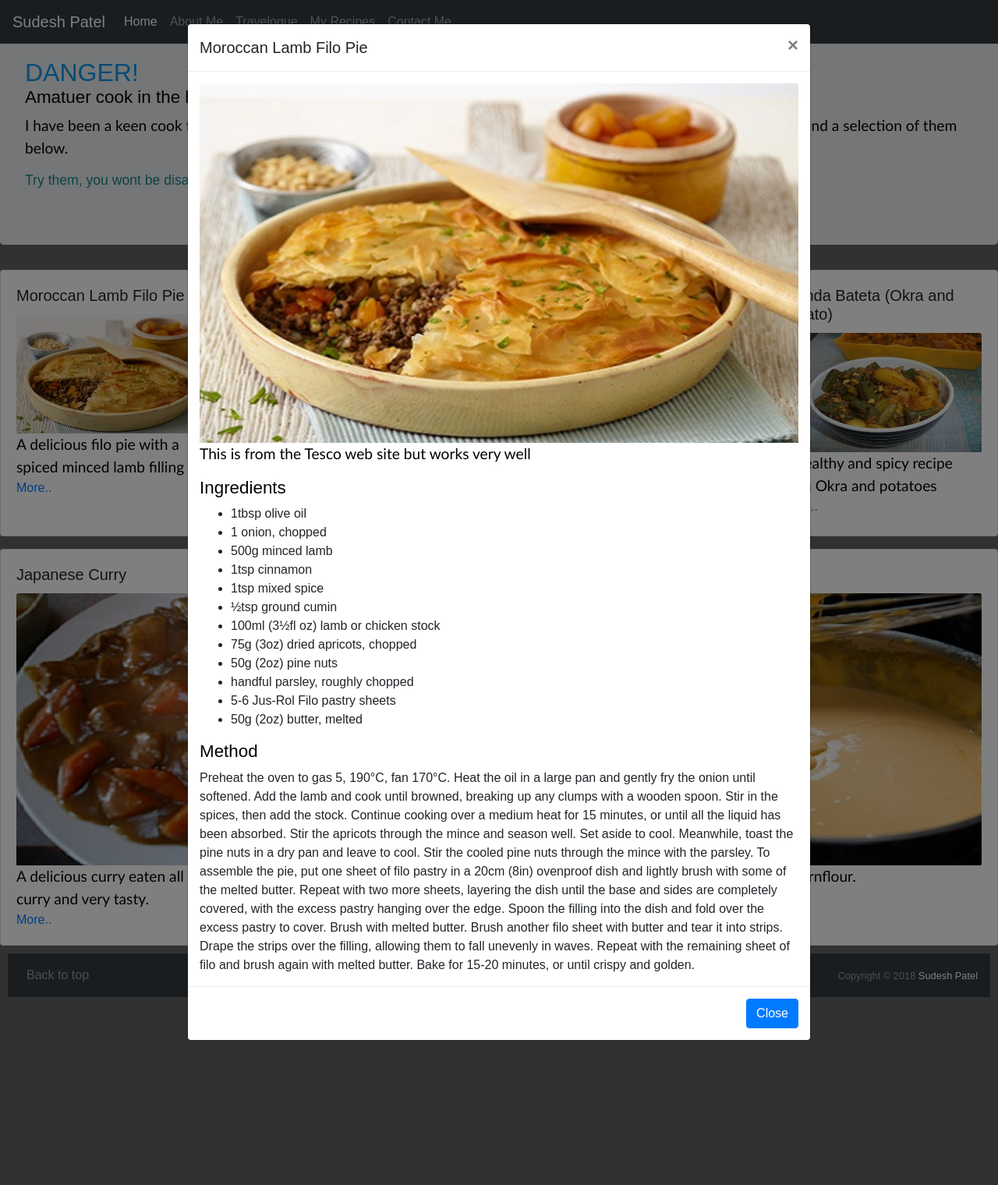
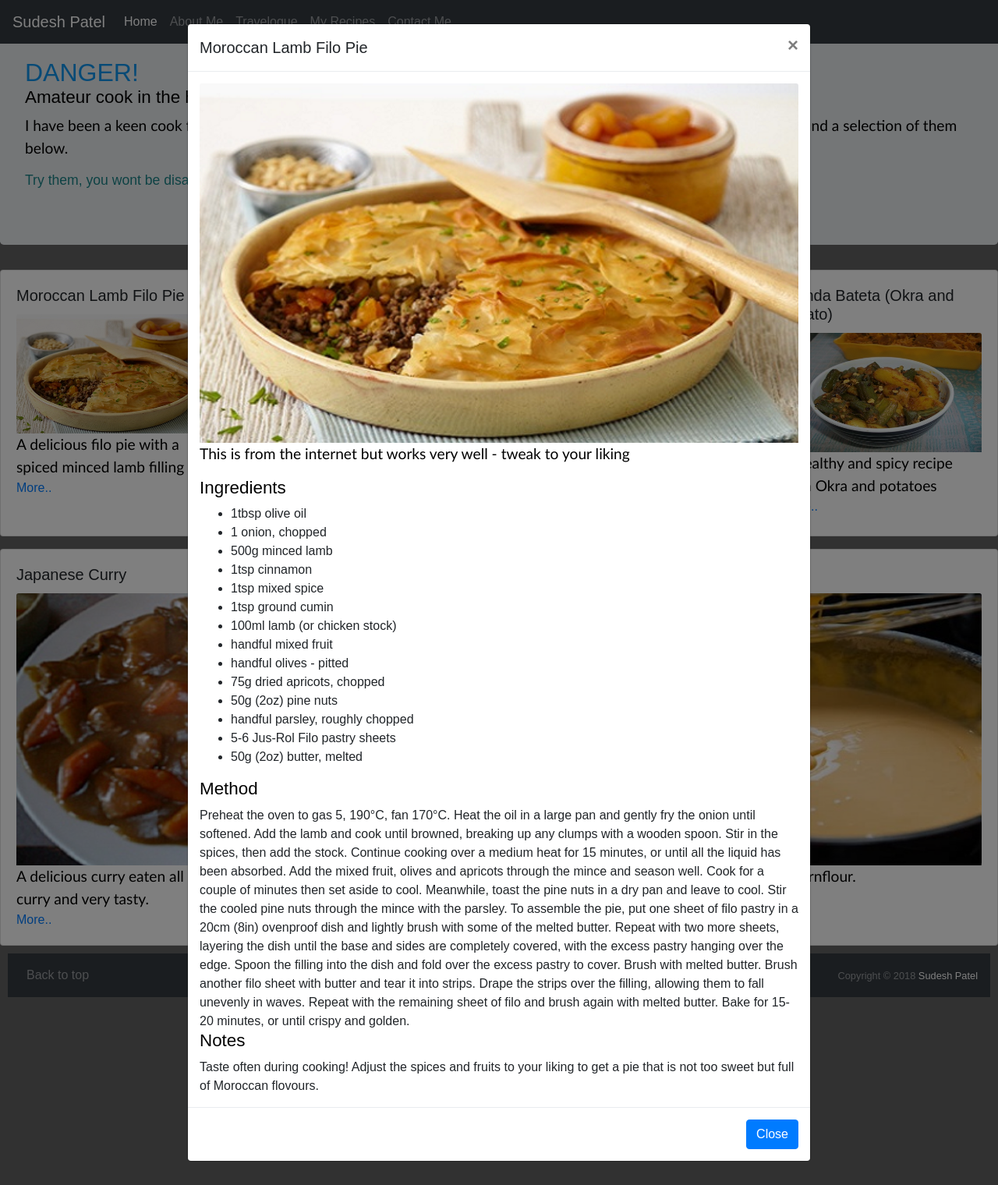
Before and after one commit to skar1962/sudeshpatel, a PHP site: page /recipes.php in a window 1280 px wide, after a click that opens the changed part. Shown: the whole page at 78% size. Run offline with PHP 8.4, Linux system fonts and the light colour scheme; some libraries are stand-ins or nearby versions.

Commit message:
Changed recipe for moroccan pie

```diff
--- a/recipes.php
+++ b/recipes.php
@@ -30,7 +30,7 @@
 			<!-- Jumbotron -->
 			<div class="jumbotron">
 					<h1>Danger!</h1>
-					<h2>Amatuer cook in the house.</h2>
+					<h2>Amateur cook in the house.</h2>
 					<p>I have been a keen cook for many years.  I follow recipes from cookery books, T.V programs and from web sites.  You will find a selection of them below.</p>
 					<h3>Try them, you wont be disappointed! </h3>
 			</div>
@@ -143,7 +143,7 @@
 						</div>
 						<div class="modal-body">
 							<img class="card-img-top" src="./images/recipes/moroccanlambfilopie.png" alt="Moroccan Lamb Filo Pie">
-							<p>This is from the Tesco web site but works very well</p>
+							<p>This is from the internet but works very well - tweak to your liking</p>
 
 							<h2>Ingredients</h2>
 							<ul>
@@ -152,9 +152,11 @@
 							<li>500g minced lamb</li>
 							<li>1tsp cinnamon</li>
 							<li>1tsp mixed spice </li>
-							<li>½tsp ground cumin </li>
-							<li>100ml (3½fl oz) lamb or chicken stock</li>
-							<li>75g (3oz) dried apricots, chopped </li>
+							<li>1tsp ground cumin </li>
+							<li>100ml lamb (or chicken stock)</li>
+							<li>handful mixed fruit</li>
+							<li>handful olives - pitted </li>
+							<li>75g dried apricots, chopped</li>
 							<li>50g (2oz) pine nuts </li>
 							<li>handful parsley, roughly chopped </li>
 							<li>5-6 Jus-Rol Filo pastry sheets </li>
@@ -163,13 +165,17 @@
 							<h2>Method</h2>
 							Preheat the oven to gas 5, 190°C, fan 170°C. Heat the oil in a large pan and gently fry the onion until softened. Add the lamb
 							and cook until browned, breaking up any clumps with a wooden spoon. Stir in the spices, then add the stock. Continue cooking over
-							a medium heat for 15 minutes, or until all the liquid has been absorbed. Stir the apricots through the mince and season well. Set
-							aside to cool. Meanwhile, toast the pine nuts in a dry pan and leave to cool. Stir the cooled pine nuts through the mince with
-							the parsley. To assemble the pie, put one sheet of filo pastry in a 20cm (8in) ovenproof dish and lightly brush with some of
-							the melted butter. Repeat with two more sheets, layering the dish until the base and sides are completely covered, with the
-							excess pastry hanging over the edge. Spoon the filling into the dish and fold over the excess pastry to cover. Brush with melted butter.
-							Brush another filo sheet with butter and tear it into strips. Drape the strips over the filling, allowing them to fall unevenly
-							in waves. Repeat with the remaining sheet of filo and brush again with melted butter. Bake for 15-20 minutes, or until crispy and golden.
+							a medium heat for 15 minutes, or until all the liquid has been absorbed. Add the mixed fruit, olives and apricots through the mince
+							and season well. Cook for a couple of minutes then set aside to cool. Meanwhile, toast the pine nuts in a dry pan and leave to cool.
+							Stir the cooled pine nuts through the mince with the parsley. To assemble the pie, put one sheet of filo pastry in a 20cm (8in) ovenproof
+							dish and lightly brush with some of	the melted butter. Repeat with two more sheets, layering the dish until the base and sides are
+							completely covered, with the excess pastry hanging over the edge. Spoon the filling into the dish and fold over the excess pastry to cover.
+							Brush with melted butter. Brush another filo sheet with butter and tear it into strips. Drape the strips over the filling, allowing them to
+							fall unevenly in waves. Repeat with the remaining sheet of filo and brush again with melted butter. Bake for 15-20 minutes, or until crispy
+							and golden.
+							<br>
+							<h2>Notes</h2>
+							Taste often during cooking! Adjust the spices and fruits to your liking to get a pie that is not too sweet but full of Moroccan flovours.
 						</div>
 						<div class="modal-footer">
 							<button type="button" class="btn btn-primary" data-dismiss="modal">Close</button>
--- a/travel.php
+++ b/travel.php
@@ -1,4 +1,4 @@
-<!DOCTYPE html>
+ <!DOCTYPE html>
 <html lang="en">
 	<head>
 		<title>Travel</title>
```
